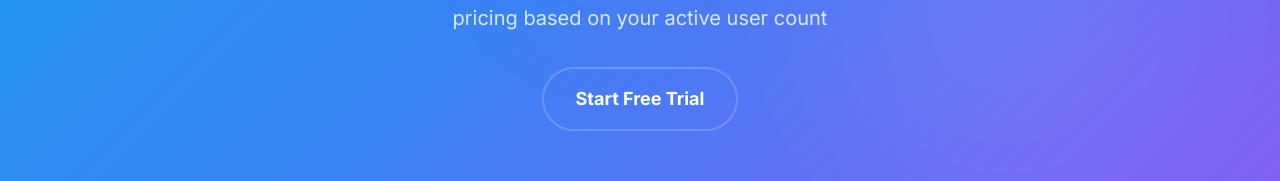
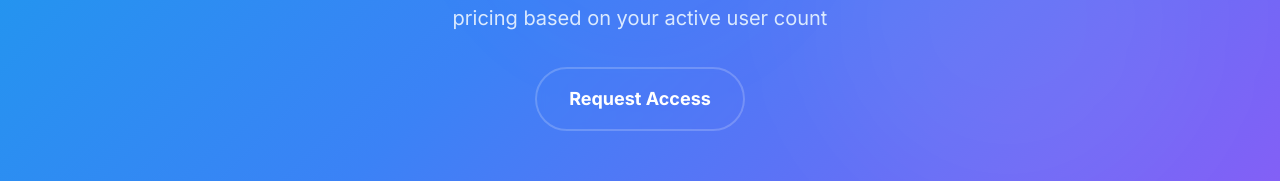
Before and after one commit to judgesteven/website, a React (Create React App) app: page /#/pricing in a window 1280 px wide. Shown: the part 511-692 px from the top of the page. Built offline with nearby package versions, Linux system fonts and the light colour scheme.

Commit message:
Change hero button text from 'Start Free Trial' to 'Request Access'

```diff
--- a/src/components/Pricing.js
+++ b/src/components/Pricing.js
@@ -322,7 +322,7 @@ const Pricing = () => {
                   }}
                   className="px-8 py-4 rounded-full text-lg font-bold text-white border-2 border-white/20 hover:border-white/40 transition-all duration-300 backdrop-blur-sm"
                 >
-                  Start Free Trial
+                  Request Access
                 </motion.button>
               </motion.div>
             </motion.div>
```
